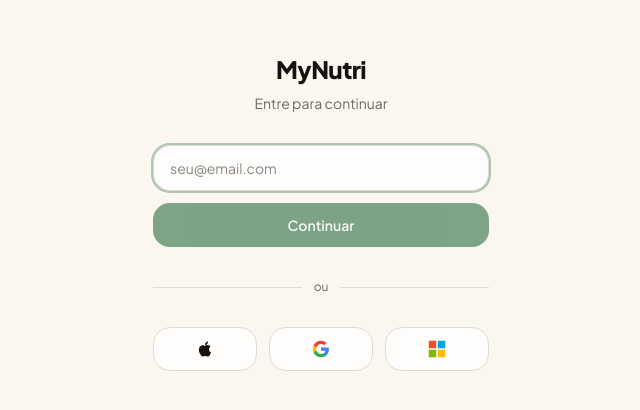
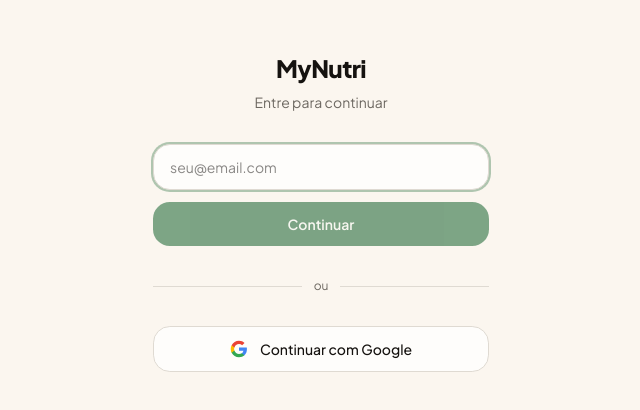
Before and after one commit to jrlandre/mynutri-app, a Next.js app: page /auth in a window 1280 px wide. Shown: the part 188-598 px from the top of the page, without its empty margins (319-959 px from the left). Built offline with nearby package versions, Linux system fonts and the light colour scheme; no server answers.

Commit message:
feat: remove Apple and Microsoft login, keep Google only
Co-Authored-By: Claude Sonnet 4.6 <noreply@anthropic.com>

```diff
--- a/app/auth/page.tsx
+++ b/app/auth/page.tsx
@@ -262,20 +262,13 @@ function VerifyStep({ flow }: { flow: ReturnType<typeof useAuthFlow> }) {
 
 function OAuthRow({ onSelect }: { onSelect: (p: OAuthProvider) => void }) {
   return (
-    <div className="flex gap-3 w-full">
-      {(['apple', 'google', 'azure'] as OAuthProvider[]).map(provider => (
-        <button
-          key={provider}
-          onClick={() => onSelect(provider)}
-          aria-label={`Continuar com ${provider}`}
-          className="flex-1 flex items-center justify-center py-3 rounded-xl border border-border bg-card hover:bg-muted transition-colors"
-        >
-          {provider === 'apple' && <AppleIcon />}
-          {provider === 'google' && <GoogleIcon />}
-          {provider === 'azure' && <MicrosoftIcon />}
-        </button>
-      ))}
-    </div>
+    <button
+      onClick={() => onSelect('google')}
+      className="w-full flex items-center justify-center gap-3 py-3 rounded-xl border border-border bg-card hover:bg-muted transition-colors text-sm font-medium"
+    >
+      <GoogleIcon />
+      Continuar com Google
+    </button>
   )
 }
 
@@ -299,22 +292,3 @@ function GoogleIcon() {
     </svg>
   )
 }
-
-function AppleIcon() {
-  return (
-    <svg width="18" height="18" viewBox="0 0 24 24" fill="currentColor" aria-hidden="true">
-      <path d="M18.71 19.5c-.83 1.24-1.71 2.45-3.05 2.47-1.34.03-1.77-.79-3.29-.79-1.53 0-2 .77-3.27.82-1.31.05-2.3-1.32-3.14-2.53C4.25 17 2.94 12.45 4.7 9.39c.87-1.52 2.43-2.48 4.12-2.51 1.28-.02 2.5.87 3.29.87.78 0 2.26-1.07 3.8-.91.65.03 2.47.26 3.64 1.98-.09.06-2.17 1.28-2.15 3.81.03 3.02 2.65 4.03 2.68 4.04-.03.07-.42 1.44-1.38 2.83M13 3.5c.73-.83 1.94-1.46 2.94-1.5.13 1.17-.34 2.35-1.04 3.19-.69.85-1.83 1.51-2.95 1.42-.15-1.15.41-2.35 1.05-3.11z"/>
-    </svg>
-  )
-}
-
-function MicrosoftIcon() {
-  return (
-    <svg width="18" height="18" viewBox="0 0 24 24" aria-hidden="true">
-      <path fill="#f25022" d="M1 1h10v10H1z"/>
-      <path fill="#00a4ef" d="M13 1h10v10H13z"/>
-      <path fill="#7fba00" d="M1 13h10v10H1z"/>
-      <path fill="#ffb900" d="M13 13h10v10H13z"/>
-    </svg>
-  )
-}
--- a/hooks/useAuthFlow.tsx
+++ b/hooks/useAuthFlow.tsx
@@ -5,7 +5,7 @@ import { useRouter } from 'next/navigation'
 import { createClient } from '@/lib/supabase/client'
 
 export type AuthStep = 'email' | 'login' | 'signup' | 'verify'
-export type OAuthProvider = 'google' | 'apple' | 'azure'
+export type OAuthProvider = 'google'
 
 interface State {
   step: AuthStep
```
